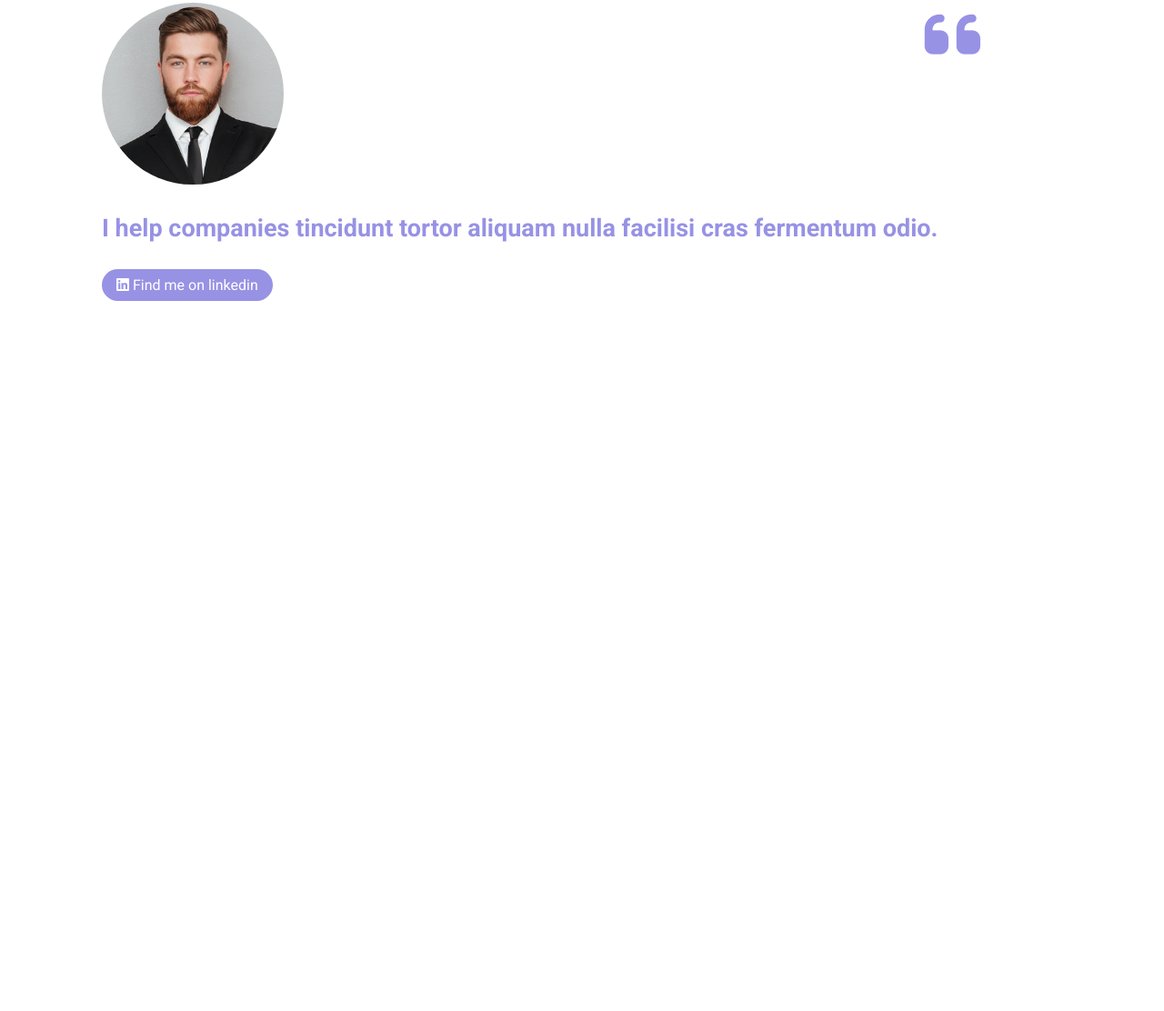
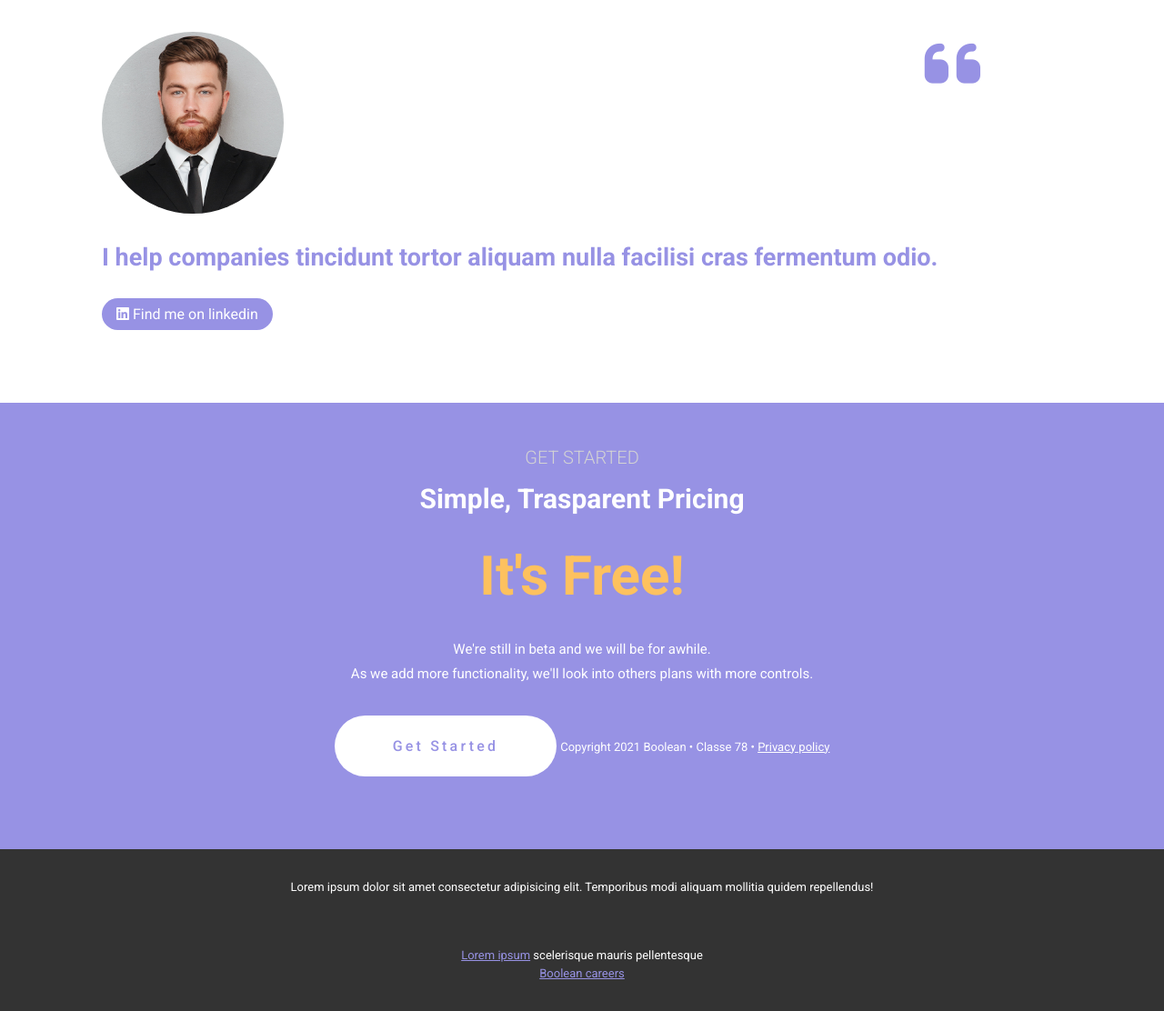
Before and after one commit to DavideSias/htmlcss-responsive-layout, a plain HTML site: page index.html in a window 1280 px wide. Shown: the part 8194-9306 px from the top of the page at 91% size. Before the commit the page ends 8605 px from the top, so only its background shows below. Drawn offline with Linux system fonts and the light colour scheme.

Commit message:
Add last section and footer

```diff
--- a/css/style.css
+++ b/css/style.css
@@ -105,7 +105,7 @@ html{
 
 .purple{
     background-color: rgb(151, 146, 228);
-    padding: 3rem 0 2rem 0;
+    padding: 3rem 0 3rem 0;
 }
 .container .planning1, .planning2{
     width: 90%;
@@ -299,6 +299,82 @@ html{
     padding: 0.5rem 1rem;
 }
 
+/* last section */
+
+.get-started{
+    text-align: center;
+    color: white;
+}
+
+.slogan,
+.big-yellow,
+.beta,
+.btn-getstarted{
+    margin-bottom: 2rem;
+}
+
+.get-started .smallh3{
+    margin-bottom: 1rem;
+    text-transform: uppercase;
+    font-size: 20px;
+    font-weight: 300;
+    color: lightgray;
+}
+
+.get-started .slogan{
+    font-size: 30px;
+    font-weight: 700;
+}
+
+.get-started .big-yellow{
+    font-size: 60px;
+    font-weight: 700;
+    color: rgb(253, 193, 95);
+}
+
+.get-started .beta{
+    line-height: 1.8em;
+    font-size: 15px;
+}
+
+.btn-getstarted{
+    padding: 1.5rem 4rem;
+    letter-spacing: 0.2em;
+    background-color: white;
+    color: rgb(151, 146, 228);
+    text-decoration: none;
+    font-weight: 500;
+}
+
+.copyright {
+    font-size: 13px;
+}
+
+.privacy{
+    color: white;
+}
+
+/* footer */
+
+footer{
+    background-color: rgb(51, 51, 51);
+    color: white;
+    text-align: center;
+    padding-bottom: 2rem;
+}
+
+.foot-text, .foot-text2{
+    font-size: 13px;
+    line-height: 1.5em;
+}
+
+.foot-text{
+    padding: 2rem 0 3.5rem;
+}
+
+.last-link{
+    color: rgb(151, 146, 228);
+}
 
 /* media query */
 
--- a/index.html
+++ b/index.html
@@ -203,9 +203,39 @@
                         Find me on linkedin
                     </a>
                 </div>
-
             </div>
         </section>
+
+        <section class="purple">
+            <div class="container">
+                <div class="get-started">
+                    <h3 class="smallh3">Get Started</h3>
+                    <h3 class="slogan">Simple, Trasparent Pricing</h3>
+                    <h3 class="big-yellow">It's Free!</h3>
+                    <p class="beta">
+                        We're still in beta and we will be for awhile.
+                        <br>
+                        As we add more functionality, we'll look into others plans with more controls.
+                    </p>
+                    <a href="#" class="btn btn-getstarted">Get Started</a>
+
+                    <span class="copyright">Copyright 2021 Boolean &#8226; Classe 78 &#8226; <a class="privacy" href="#!">Privacy policy</a></span>
+                </div>
+            </div>
+        </section>
+
+        <footer>
+            <div class="container">
+                <p class="foot-text">Lorem ipsum dolor sit amet consectetur adipisicing elit. Temporibus modi aliquam mollitia quidem repellendus!</p>
+
+                <p class="foot-text2">
+                    <a href="#!" class="last-link">Lorem ipsum</a>
+                    scelerisque mauris pellentesque
+                    <br>
+                    <a href="#!" class="last-link">Boolean careers</a>
+                </p>
+            </div>
+        </footer>
     </main>
 
 
```
